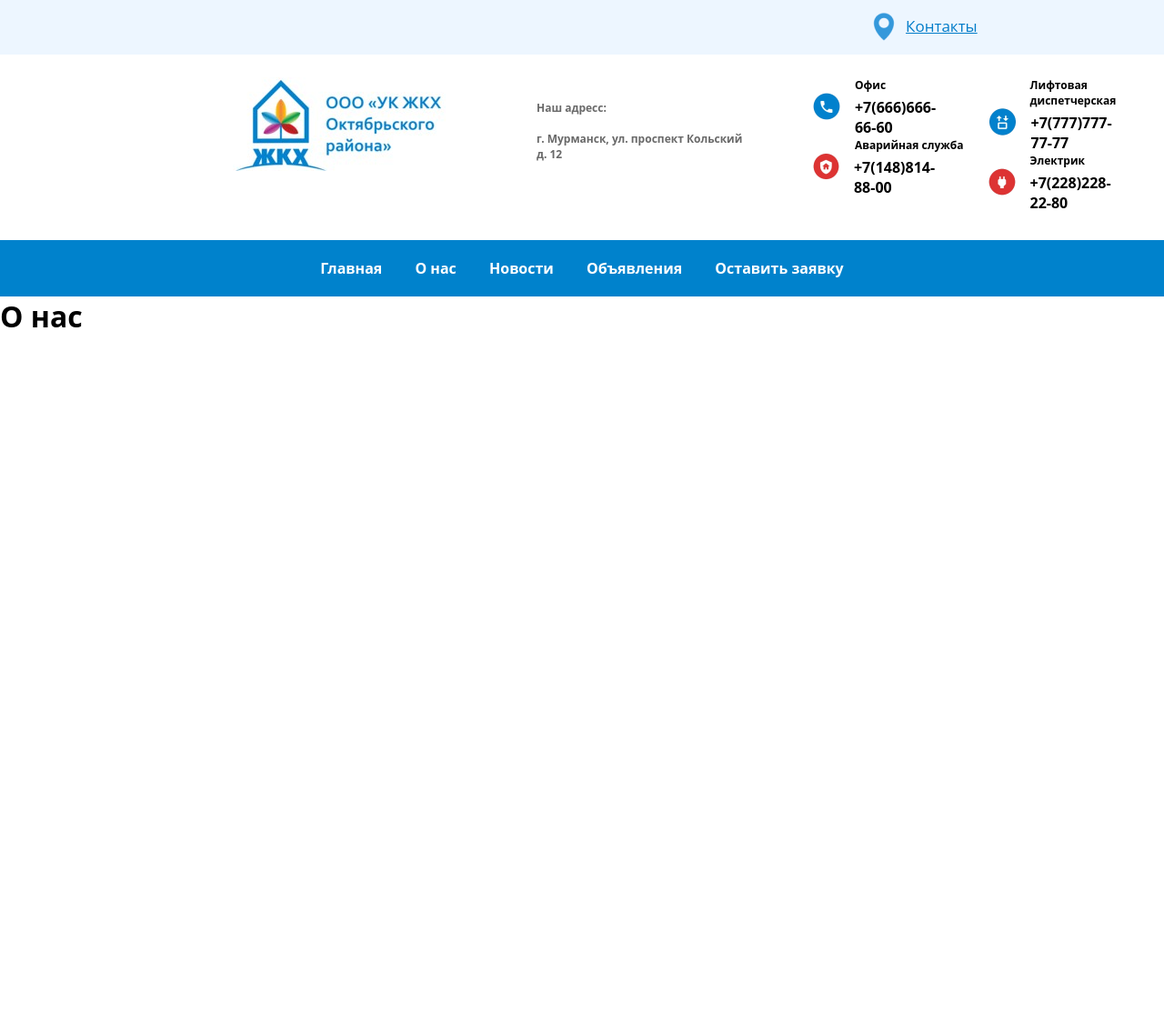
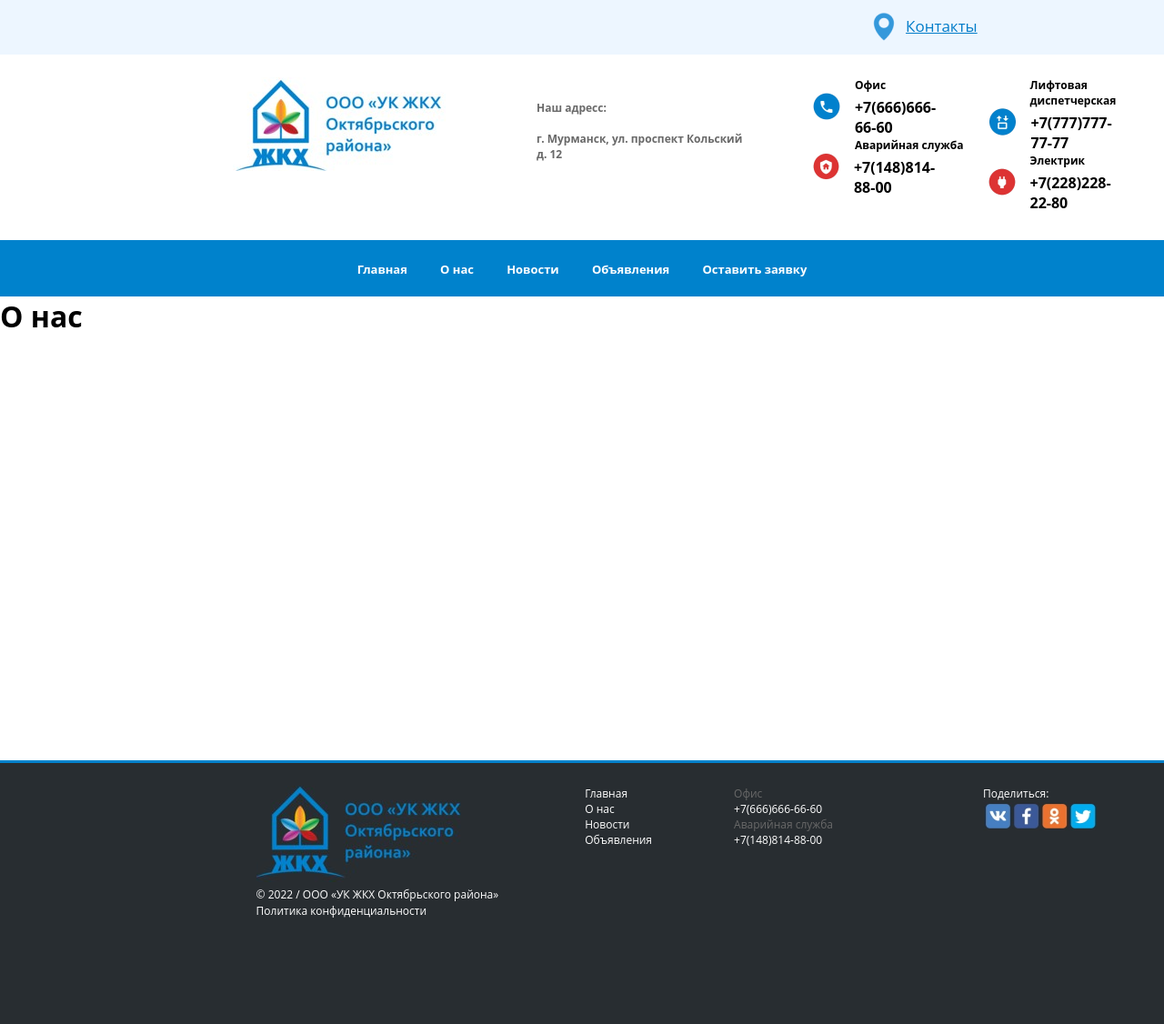
Before and after one commit to Baral-Chief-of-Compliance/housing_and_communal_services, a Django app: page /about-us/ in a window 1280 px wide. Shown: the whole page at 91% size. Before the commit the page ends 360 px from the top, so only its background shows below. Run offline with Django 3.2, Linux system fonts and the light colour scheme; some libraries are stand-ins or nearby versions.

Commit message:
09.02.2022 v2

```diff
--- a/HCS_site/static/HCS_site/style.css
+++ b/HCS_site/static/HCS_site/style.css
@@ -9,6 +9,78 @@ html,body{
 		font-family: 'Open Sans', sans-serif;
 		height: 100%;
 	}
+
+
+  .wrapper {
+  	display: flex;
+  	flex-direction: column;
+  	min-height: 100%;
+  }
+  .content {
+  	flex: 1 0 auto;
+  }
+  .footer {
+  	flex: 0 0 auto;
+    background-color: #282d31;
+    color: #ffffff;
+    border-top: 3px solid #0082cc;
+    padding-top: 25px;
+    padding-bottom: 115px
+  }
+
+
+.footer-root{
+  font-size: 12px;
+  line-height: 1.5;
+}
+
+.footer-links{
+  margin-right: 90px;
+}
+
+
+.footer-links a{
+  color: #ffffff;
+  text-decoration: none;
+  font-size: 12px;
+  display: flex;
+  flex-direction: column;
+}
+
+
+.footer-links a:hover{
+    text-decoration: underline;
+}
+
+.footer-numbers{
+  font-size: 12px;
+}
+
+
+.footer-title{
+    color: #696969;
+}
+
+.footer-information{
+  display: flex;
+}
+
+
+.footer-logo{
+  display: flex;
+  flex-direction: column;
+  margin-left: 22%;
+  margin-right: 95px;
+}
+
+.title-icons{
+  font-size: 12px;
+}
+
+
+.footer-icons{
+  margin-left: 165px;
+}
 
 
 .contacts-header{
@@ -110,4 +182,10 @@ html,body{
   font-weight: bold;
   margin-right: 16px;
   margin-left: 16px;
+  font-size: 13px;
 }
+
+
+.header-navigation a:hover{
+    text-decoration: underline;
+}
--- a/HCS_site/templates/HCS_site/base.html
+++ b/HCS_site/templates/HCS_site/base.html
@@ -100,7 +100,53 @@
       <a href="{% url 'announcements_list' %}">Объявления</a>
       <a href="{% url 'complaint' %}">Оставить заявку</a>
     </div>
-
-{% block content %}
-{% endblock %}
+<div class="wrapper">
+  <div class="content">
+    <div>
+      {% block content %}
+      {% endblock %}
+    </div>
+  </div>
+  <div class="footer">
+    <div class="footer-information">
+      <div class="footer-logo">
+        <div class="footer-img">
+          <img src="{% static 'HCS_site/img/img_for_footer.jpg' %}">
+        </div>
+        <div class="footer-root">
+          © 2022 / ООО «УК ЖКХ Октябрьского района»<br>
+          Политика конфиденциальности
+        </div>
+      </div>
+      <div class="footer-links">
+        <a href="{% url 'index' %}">Главная</a>
+        <a href="{% url 'about' %}">О нас</a>
+        <a href="{% url 'news_list' %}">Новости</a>
+        <a href="{% url 'announcements_list' %}">Объявления</a>
+      </div>
+      <div class="footer-numbers">
+        <div class="footer-title">
+          Офис
+        </div>
+        <div class="footer-number">
+          +7(666)666-66-60
+        </div>
+        <div class="footer-title">
+          Аварийная служба
+        </div>
+        <div class="footer-number">
+          +7(148)814-88-00
+        </div>
+      </div>
+      <div class="footer-icons">
+        <div class="title-icons">
+          Поделиться:
+        </div>
+        <div class="icons">
+          <a href="https://vk.com/bakuntsev"><img src="{% static 'HCS_site/img/social_icons.jpg' %}"></a>
+        </div>
+      </div>
+    </div>
+  </div>
+</div>
 </body>
```
Also changed, not shown: HCS_site/static/HCS_site/img/img_for_footer.jpg (added), HCS_site/static/HCS_site/img/social_icons.jpg (added).
